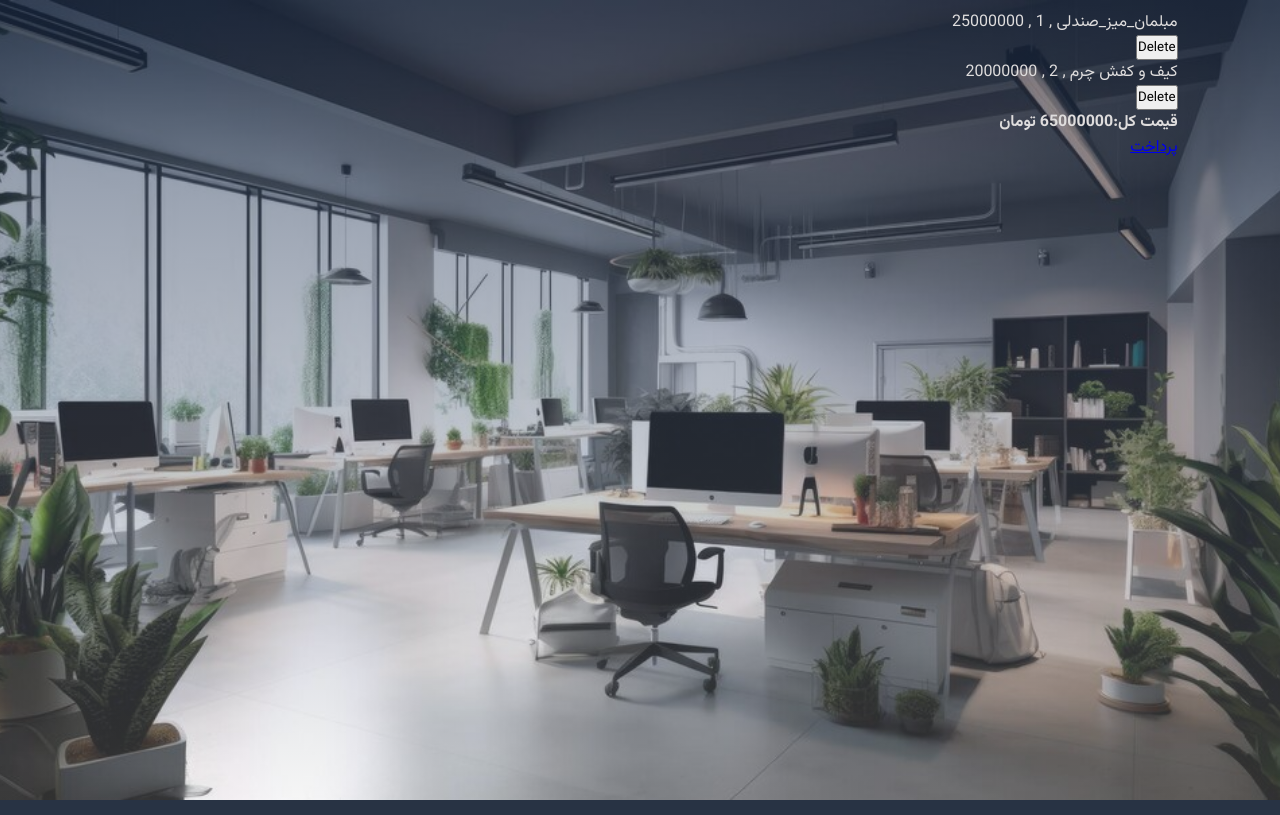
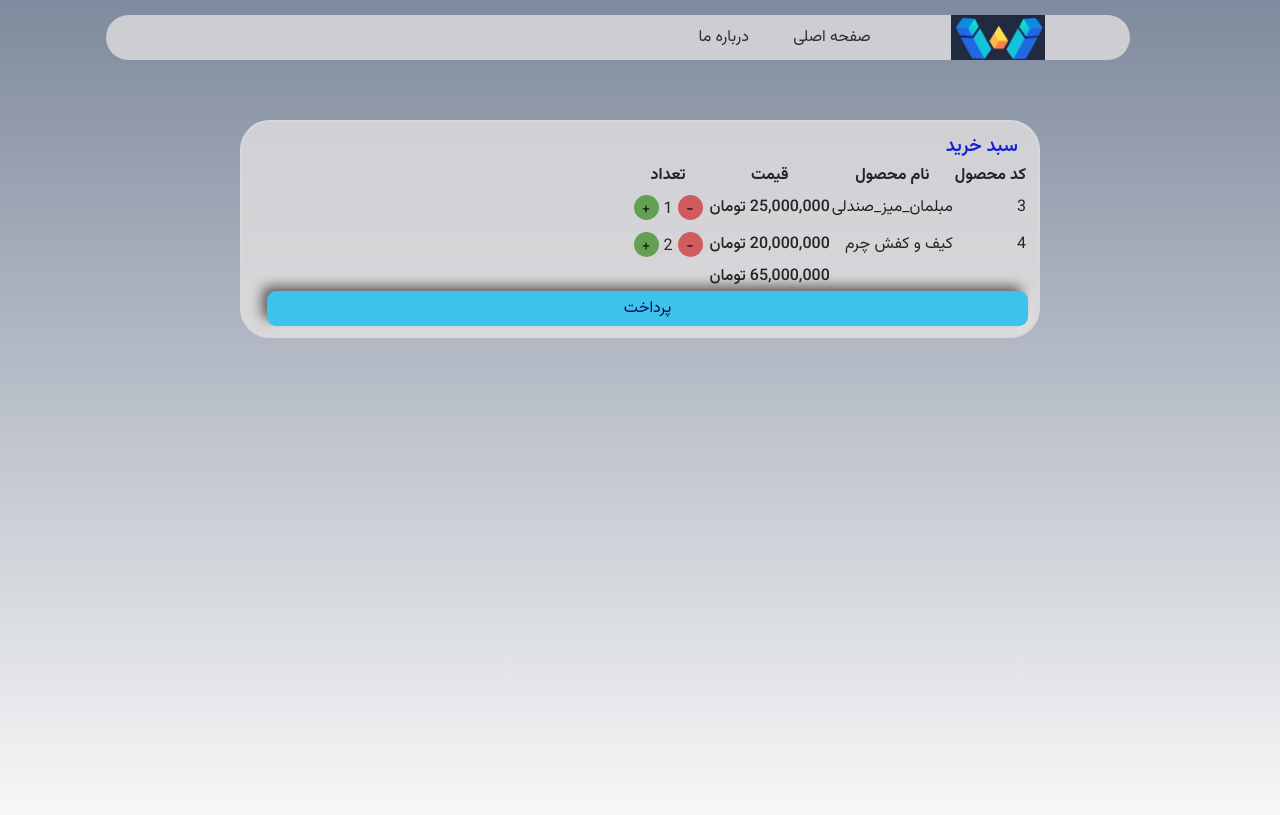
Before and after one commit to werco-ir/onlineshop, a Flask app: page /cart in a window 1280 px wide. Run offline with Flask 3, Linux system fonts and the light colour scheme; a user stored in the database is signed in; data comes from the database, SQL or seed files in the repository; both versions use the stored data as it was after the commit; some libraries are stand-ins or nearby versions.

Commit message:
better design cart

```diff
--- a/static/css/index.css
+++ b/static/css/index.css
@@ -86,6 +86,7 @@
 
 
 body {
+    background: linear-gradient(rgba(34, 54, 87, 0.58), rgba(220, 220, 220, 0.22));
     padding: 0;
     margin: 0;
     font-size: 16px;
@@ -354,6 +371,7 @@ background-image: linear-gradient(
     border-radius: 9px;
     background: #3DC2EC;
     color: #0d124a;
+    margin-left: 15px;
 
 
     box-shadow:  -5px -5px 12px #5a5a5a,
@@ -454,11 +484,101 @@ a > img {
 }
 .background{
 
-    background-size: cover;
-    background-image: linear-gradient(rgba(34, 54, 87, 0.59), rgba(220, 220, 220, 0.22)), url(/static/theme-image/header.png);
-    background-position: center;
-    min-height: 100vh;
-    width:100%;
-    padding: 10px 8%;
-    box-sizing: border-box;
+
+    background-image: linear-gradient(rgba(34, 54, 87, 0.67), rgba(220, 220, 220, 0.22)), url(/static/theme-image/header.png);
+    right: 0;
+    bottom: 0;
+    width: 100%;
+    min-height:100vh;
+    box-sizing:border-box;
+    background-size:100%;
+    background-repeat: no-repeat;
+    background-position:top;
+    padding: 10px 8px;
+
+
 }
+
+.cart-header{
+    width: 80%;
+    margin-right: 150px;
+    height: 45px;
+    display:flex;
+    align-items: center;
+    justify-content: space-between;
+    padding: 10px 0;
+    background: rgba(230, 227, 227, 0.75);
+    border-radius: 30px;
+    margin-top: 15px;
+
+
+}
+.cart-header > img{
+    max-width: 200px;
+    max-height:45px;
+    float: left;
+    margin-right: 85px;
+
+}
+.cart-header ul li a{
+    color: #2d2d2d;
+}
+.cart-header ul li a:hover{
+    color: #f6ac0b;
+
+}
+
+
+.simple-box{
+    background: rgba(230, 227, 227, 0.75);
+    border:2px solid rgb(216, 216, 216);
+    border-radius: 30px;
+    max-width: 800px;
+    margin: 60px  auto;
+    color: rgb(37, 36, 36);
+    padding: 10px;
+    overflow: auto;
+}
+.simple-box h1{
+    margin: 0 10px;
+    font-weight: 600;
+    color: #1220d8;
+}
+.cart-body{
+    height: 100vh;
+}
+.cartitem-decrease{
+    border-radius: 50%;
+    padding:2px;
+    background: rgba(204, 0, 0, 0.57);
+    width: 25px;
+    height: 25px;
+    text-align: center;
+    display: inline-block;
+    margin: 5px;
+    text-decoration: none;
+    color: #000000;
+}
+.cartitem-increase{
+    border-radius: 50%;
+    padding:2px;
+    background: rgba(36, 131, 4, 0.63);
+    width: 25px;
+    height: 25px;
+    display: inline-block;
+    text-align: center;
+    margin: 5px;
+    text-decoration: none;
+    color: #0e0e0e;
+.cart-table td{
+ border-bottom: 2px solid rgba(9, 9, 9, 0.17);
+    padding:10px;
+
+}
+.cart-table{
+    margin:auto;
+}
+.cart-table a{
+    display:inline;
+
+}
--- a/templates/base.html
+++ b/templates/base.html
@@ -8,17 +8,16 @@
     {% block header %}{% endblock %}
 </head>
 <body>
-<div class="background">
+
 
 
 {% block body %}{% endblock %}
-<script>
+<script >
     const prices= document.getElementsByClassName('price')
     for(let i = 0; i< prices.length; i++){
         let price = prices[i]
         price.innerText = parseInt(price.innerText).toLocaleString() + "  تومان"
     }
 </script>
-</div>
 </body>
 </html>
--- a/templates/part/product.html
+++ b/templates/part/product.html
@@ -1,4 +1,5 @@
 <div  class="product-box" >
+
     <a  style="all:unset;cursor: pointer"; href="{{ url_for('general.product', id=p.id, name=p.name ) }}">
         <section>
             <img src="{{ url_for('static', filename='cover/' +p.id|string+'.jpg') }}">
--- a/templates/product.html
+++ b/templates/product.html
@@ -5,7 +5,7 @@
 {% endblock %}
 
 {% block body %}
-    {% include 'part/header.html' %}
+{% include 'part/header.html/' %}
 
 
     <div class="product-detail-box">
--- a/templates/user/cart.html
+++ b/templates/user/cart.html
@@ -1,28 +1,61 @@
 {% extends 'base.html' %}
 
 {% block header %}
-    <title>سبد خرید کاربر</title>
+    <title>سبد خرید </title>
 {% endblock %}
 
 {% block body %}
+    <section class="cart-body">
+    <nav class="cart-header">
+        <img src="{{ url_for('static',filename='image/loogoo.jpg' ) }}" alt="werco.ir">
 
-    {% if cart != None and cart.cart_items|list|length > 0 %}
+        <ul>
+            <li><a href="/">صفحه اصلی</a></li>
+            <li><a href="/about">درباره ما</a></li>
+        </ul>
 
-            {% for cart_item in cart.cart_items %}
-                {{ cart_item.product.name }} , {{ cart_item.quantity }} , {{ cart_item.product.price }}
-                <form action="/remove-from-cart" method='get'>
-                    <input type="hidden" name="id" value="{{ cart_item.id }}">
-                    <input type="submit" value="Delete">
-                </form>
-            {% endfor %}
+    </nav>
+    <section class="simple-box">
+        <h1>سبد خرید</h1>
+        {% if cart != None and cart.cart_items|list|length > 0 %}
+    <table class="cart-table">
+        <tr>
+            <th>کد محصول</th>
+            <th>نام محصول</th>
+            <th>قیمت</th>
+            <th>تعداد</th>
+
+        </tr>
+        {% for cart_item in cart.cart_items %}
+            <tr>
+                <td>{{ cart_item.product.id }}</td>
+                <td>{{ cart_item.product.name }}</td>
+                <td class="price">{{ cart_item.product.price }}</td>
+                <td><a class="cartitem-decrease" href="/remove-from-cart?id={{ cart_item.id }}">-</a>{{ cart_item.quantity }}<a class="cartitem-increase" href="/add-to-cart?id={{ cart_item.product.id }}">+</a></td>
+
+            </tr>
+
+        {% endfor %}
+            <tr>
+
+                <td colspan="3" style="text-align: left"><span class="price">{{ cart.total_price() }}تومان</span></td>
+            </tr>
+    </table>
+        <div class="cart-price-box">
+
+            <a class="add-to-cart-btn2" href="/payment">پرداخت</a>
+        </div>
 
 
-        <b>قیمت کل:{{ cart.total_price() }} تومان</b>
-
-
-        <a href="/payment">پرداخت</a>
 
     {% else %}
         سبد خرید خالی است
     {% endif %}
+
+
+    </section>
+
+
+    </section>
+
 {% endblock %}
```
Also changed, not shown: other parts of static/css/index.css (+42 -14 lines), templates/part/header.html (+9 -3 lines), instance/database.db, static/theme-image/header.png.
